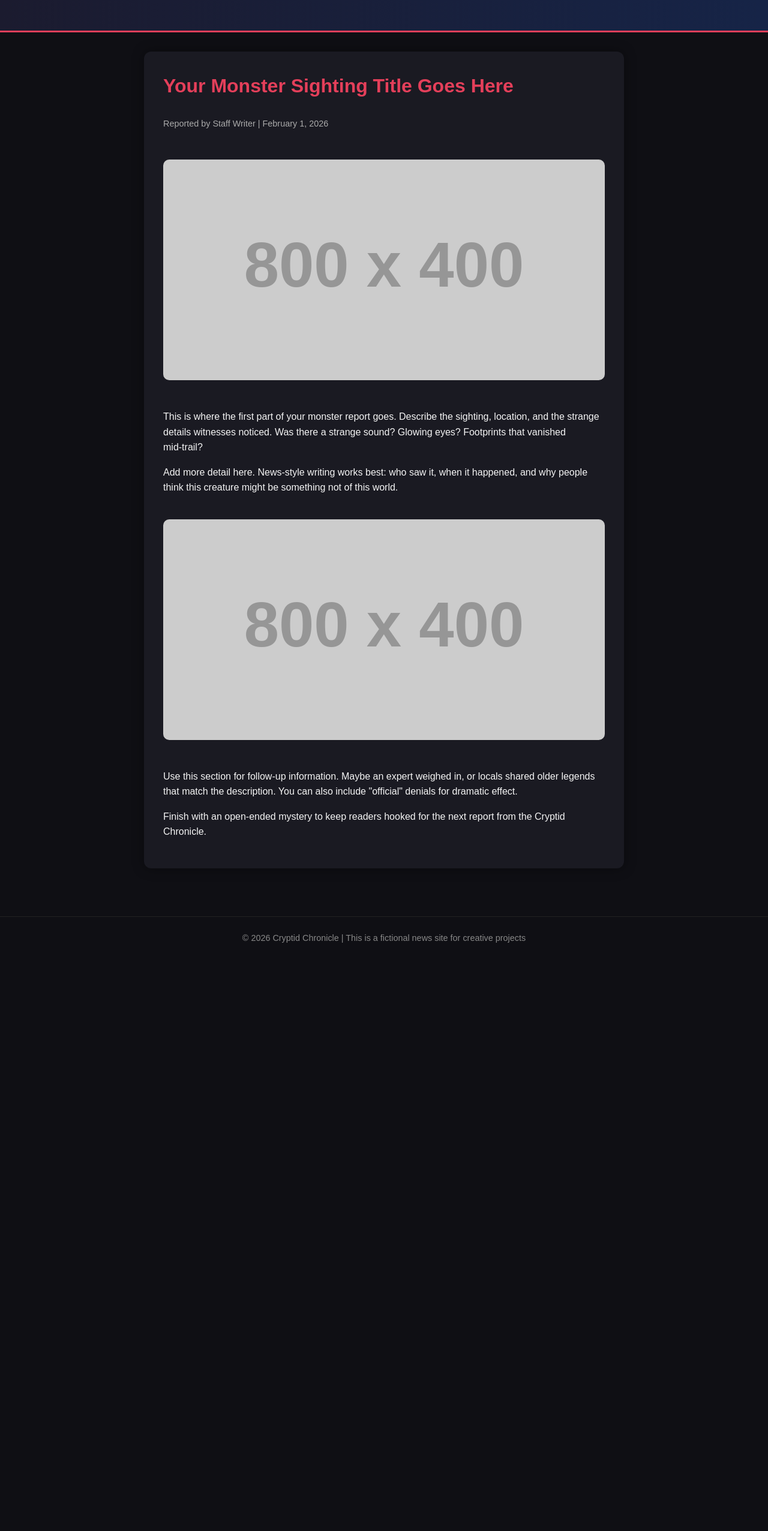
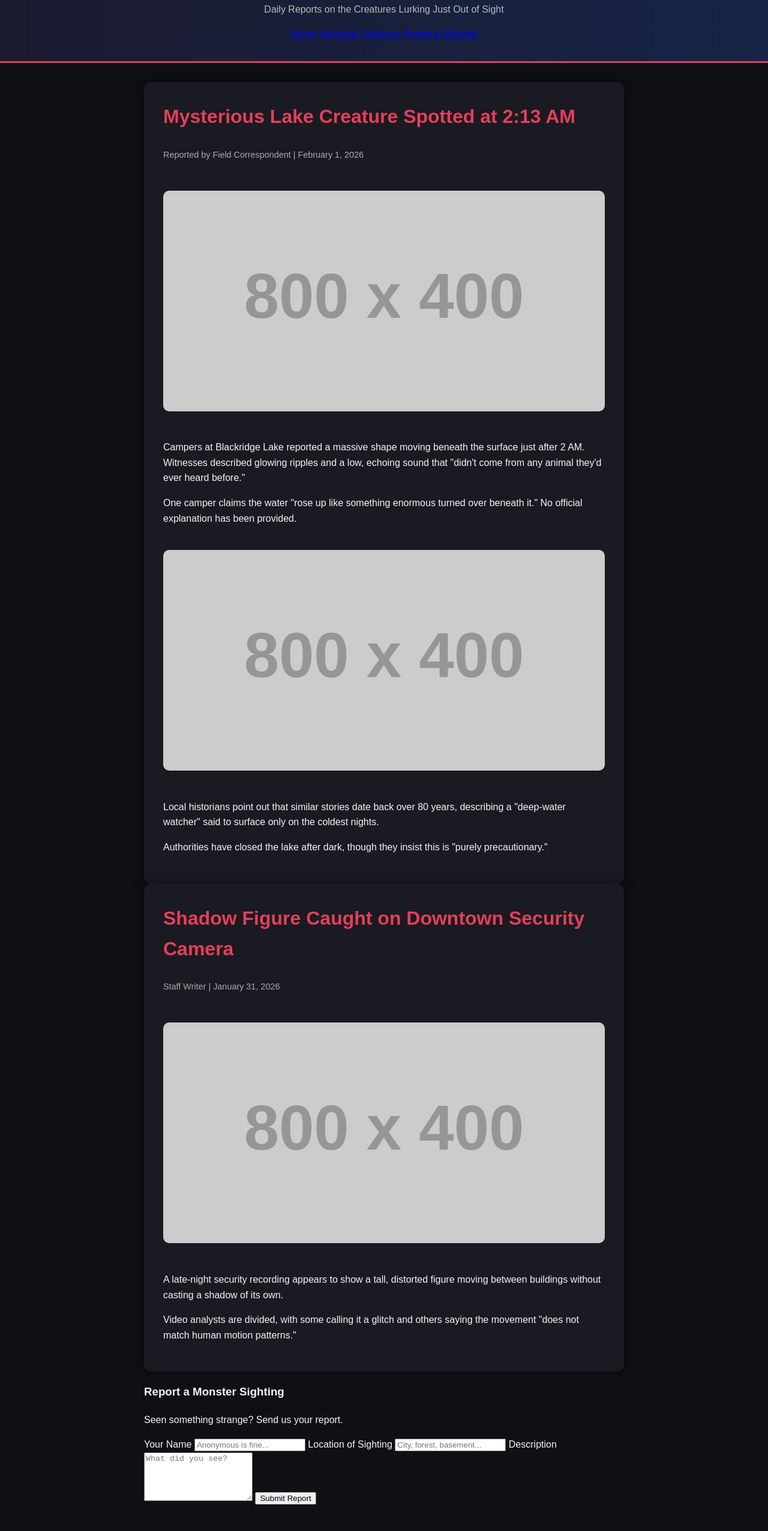
Before and after one commit to kurasekuwa/cryptid-chronicle, a plain HTML site: page index.html in a window 1280 px wide. Shown: the part 127-2680 px from the top of the page at 60% size. Before the commit the page ends 1727 px from the top, so only its background shows below. Drawn offline with Linux system fonts and the light colour scheme; placeholder pictures from the web are drawn by us.

Commit message:
Update index.html

```diff
--- a/index.html
+++ b/index.html
@@ -8,41 +8,102 @@
 </head>
 <body>
   <header>
+    <div class="top-bar">BREAKING: Multiple Unconfirmed Sightings Reported Overnight</div>
+    <div class="site-header">
       <h1>Cryptid Chronicle</h1>
       <p>Daily Reports on the Creatures Lurking Just Out of Sight</p>
+    </div>
+    <nav>
+      <a href="#">Home</a>
+      <a href="#">Sightings</a>
+      <a href="#">Evidence</a>
+      <a href="#report">Report a Monster</a>
+    </nav>
   </header>
 
+  <div class="layout">
     <main>
+      <!-- MAIN FEATURE ARTICLE -->
       <article>
-      <!-- ARTICLE TITLE -->
-      <h2>Your Monster Sighting Title Goes Here</h2>
-      <div class="byline">Reported by Staff Writer | February 1, 2026</div>
+        <h2>Mysterious Lake Creature Spotted at 2:13 AM</h2>
+        <div class="byline">Reported by Field Correspondent | February 1, 2026</div>
 
-      <!-- FIRST IMAGE -->
-      <img src="https://via.placeholder.com/800x400" alt="Monster sighting image">
+        <img src="https://via.placeholder.com/800x400" alt="Lake monster image">
 
-      <!-- FIRST TEXT SECTION -->
         <p>
-        This is where the first part of your monster report goes. Describe the sighting, location, and the strange details witnesses noticed. Was there a strange sound? Glowing eyes? Footprints that vanished mid‑trail?
+          Campers at Blackridge Lake reported a massive shape moving beneath the surface just after 2 AM. Witnesses described glowing ripples and a low, echoing sound that "didn't come from any animal they'd ever heard before."
         </p>
 
         <p>
-        Add more detail here. News-style writing works best: who saw it, when it happened, and why people think this creature might be something not of this world.
+          One camper claims the water "rose up like something enormous turned over beneath it." No official explanation has been provided.
         </p>
 
-      <!-- SECOND IMAGE -->
-      <img src="https://via.placeholder.com/800x400" alt="Additional evidence image">
+        <img src="https://via.placeholder.com/800x400" alt="Strange water disturbance">
 
-      <!-- SECOND TEXT SECTION -->
         <p>
-        Use this section for follow-up information. Maybe an expert weighed in, or locals shared older legends that match the description. You can also include "official" denials for dramatic effect.
+          Local historians point out that similar stories date back over 80 years, describing a "deep-water watcher" said to surface only on the coldest nights.
         </p>
 
         <p>
-        Finish with an open-ended mystery to keep readers hooked for the next report from the Cryptid Chronicle.
+          Authorities have closed the lake after dark, though they insist this is "purely precautionary."
         </p>
       </article>
+
+      <!-- SECOND ARTICLE -->
+      <article>
+        <h2>Shadow Figure Caught on Downtown Security Camera</h2>
+        <div class="byline">Staff Writer | January 31, 2026</div>
+
+        <img src="https://via.placeholder.com/800x400" alt="Security camera still">
+
+        <p>
+          A late-night security recording appears to show a tall, distorted figure moving between buildings without casting a shadow of its own.
+        </p>
+
+        <p>
+          Video analysts are divided, with some calling it a glitch and others saying the movement "does not match human motion patterns."
+        </p>
+      </article>
+
+      <!-- REPORT FORM -->
+      <div id="report" class="report-box">
+        <h3>Report a Monster Sighting</h3>
+        <p>Seen something strange? Send us your report.</p>
+        <form>
+          <label>Your Name</label>
+          <input type="text" placeholder="Anonymous is fine...">
+
+          <label>Location of Sighting</label>
+          <input type="text" placeholder="City, forest, basement...">
+
+          <label>Description</label>
+          <textarea rows="5" placeholder="What did you see?"></textarea>
+
+          <button type="submit">Submit Report</button>
+        </form>
+      </div>
     </main>
+
+    <!-- SIDEBAR WITH FAKE ADS -->
+    <aside>
+      <div class="ad">
+        <strong>Ad:</strong> Monster Repellent Spray™<br>
+        "Works on 3 out of 5 unknown entities!"
+        <img src="https://via.placeholder.com/300x250" alt="Ad image">
+      </div>
+
+      <div class="ad">
+        <strong>Ad:</strong> Night Vision Goggles<br>
+        See what sees YOU.
+        <img src="https://via.placeholder.com/300x250" alt="Ad image">
+      </div>
+
+      <div class="ad">
+        <strong>Sponsored:</strong> Bigfoot Tracking Online Course
+        <img src="https://via.placeholder.com/300x250" alt="Ad image">
+      </div>
+    </aside>
+  </div>
 
   <footer>
     &copy; 2026 Cryptid Chronicle | This is a fictional news site for creative projects
```
Lines whose indentation alone changed are shown as unchanged.
